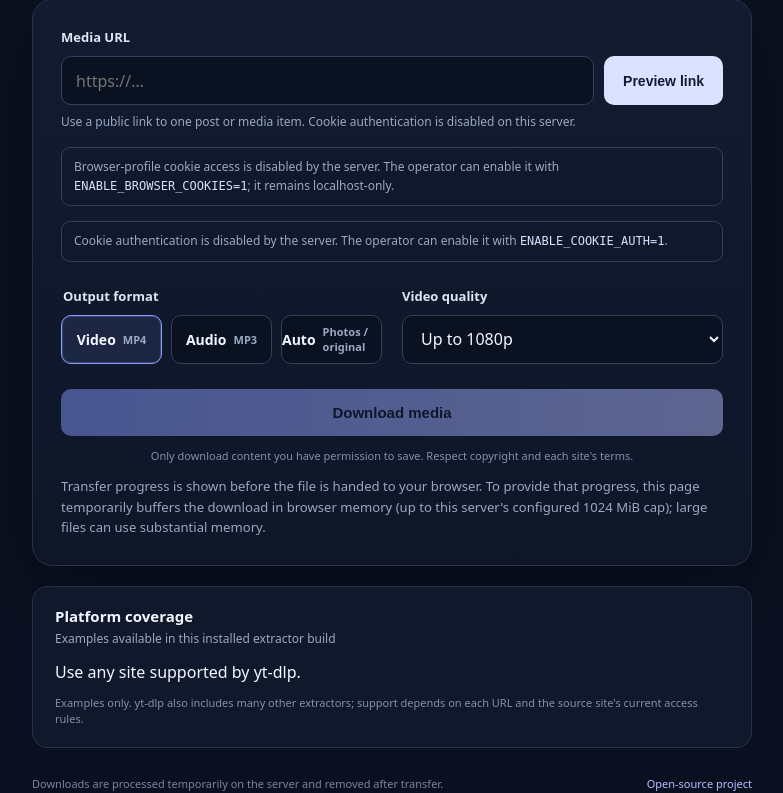
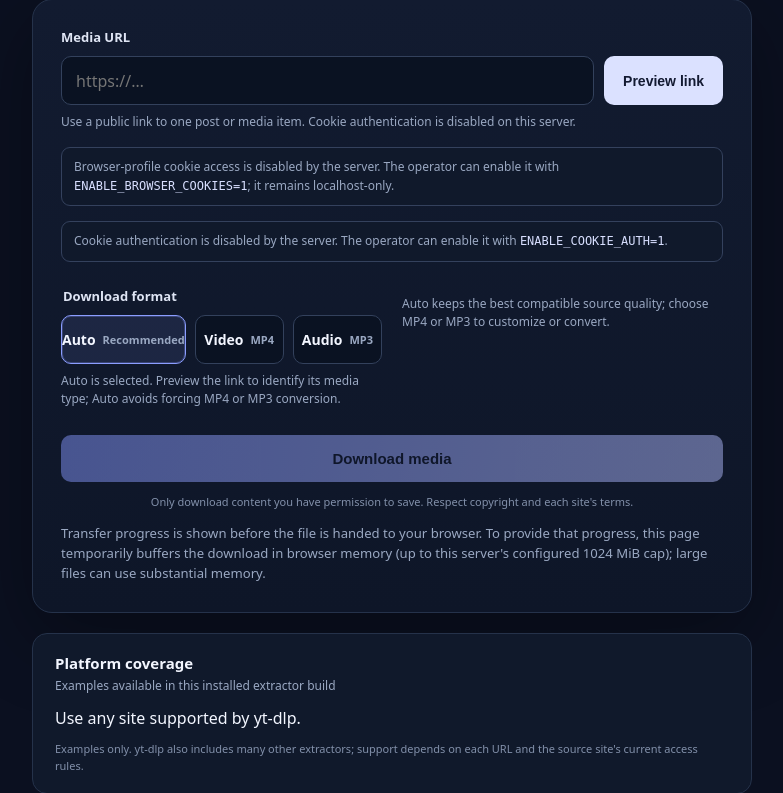
Before and after one commit to leetech254/web-downloader, a Flask app: page / in a window 1280 px wide. Shown: the part 409-1202 px from the top of the page, without its empty margins (248-1031 px from the left). Run offline with Flask 3, Linux system fonts and the light colour scheme; data that the repository does not hold is empty; some libraries are stand-ins or nearby versions.

Commit message:
Auto-detect media type and recommend compatible formats

```diff
--- a/app.py
+++ b/app.py
@@ -67,6 +67,8 @@ SIDECAR_EXTENSIONS = {
     ".webp", ".jpg", ".jpeg", ".png", ".gif", ".json", ".description",
     ".vtt", ".srt", ".ass", ".lrc", ".part", ".ytdl", ".temp",
 }
+IMAGE_EXTENSIONS = {"apng", "avif", "bmp", "gif", "heic", "heif", "jpeg", "jpg", "png", "tif", "tiff", "webp"}
+VALID_FORMATS = {"auto", "mp4", "mp3", "original"}
 
 
 class InputError(ValueError):
@@ -117,7 +119,19 @@ def validate_url(value: str) -> str:
     return value
 
 
+def _validate_quality(format_type: str, quality: str) -> None:
+    if format_type == "mp3" and quality not in AUDIO_QUALITIES:
+        raise InputError("Choose a supported MP3 bitrate.")
+    if format_type == "mp4" and quality not in VIDEO_QUALITIES:
+        raise InputError("Choose a supported video quality.")
+
+
 def _options(format_type: str, quality: str, output_template: str) -> dict:
+    _validate_quality(format_type, quality)
+    if format_type == "auto":
+        # Let yt-dlp choose a compatible format from the source without forcing conversion.
+        return {"outtmpl": output_template}
+
     if format_type == "original":
         return {
             "format": "best/bestvideo+bestaudio",
@@ -125,8 +139,6 @@ def _options(format_type: str, quality: str, output_template: str) -> dict:
         }
 
     if format_type == "mp3":
-        if quality not in AUDIO_QUALITIES:
-            raise InputError("Choose a supported MP3 bitrate.")
         return {
             "format": "bestaudio/best",
             "outtmpl": output_template,
@@ -139,8 +151,6 @@ def _options(format_type: str, quality: str, output_template: str) -> dict:
 
     if format_type != "mp4":
         raise InputError("Choose MP4 video or MP3 audio.")
-    if quality not in VIDEO_QUALITIES:
-        raise InputError("Choose a supported video quality.")
 
     if quality == "best":
         fmt = "bestvideo+bestaudio/best"
@@ -282,6 +292,44 @@ def _duration(info: dict) -> int | None:
         return max(0, int(value)) if value is not None else None
     except (TypeError, ValueError, OverflowError):
         return None
+
+
+def _stream_availability(info: dict, codec_key: str) -> bool | None:
+    """Return whether a stream exists, or None when the extractor gives no codec evidence."""
+    formats = info.get("formats")
+    candidates = [info, *(formats if isinstance(formats, list) else [])]
+    codec_values = [item.get(codec_key) for item in candidates if isinstance(item, dict) and codec_key in item]
+    if any(value and str(value).casefold() not in {"none", "unknown"} for value in codec_values):
+        return True
+    return False if codec_values else None
+
+
+def _media_type(info: dict) -> str:
+    """Classify extractor metadata without tying detection to the requested output format."""
+    if _stream_availability(info, "vcodec") is True:
+        return "video"
+    if _stream_availability(info, "acodec") is True:
+        return "audio"
+    candidates = [info]
+    formats = info.get("formats")
+    if isinstance(formats, list):
+        candidates.extend(formats)
+    extensions = {
+        str(item.get("ext") or "").casefold().lstrip(".")
+        for item in candidates if isinstance(item, dict)
+    }
+    if extensions & IMAGE_EXTENSIONS:
+        return "image"
+    return "unknown"
+
+
+def _validate_format_for_media(format_type: str, media_type: str, has_audio: bool | None) -> None:
+    if format_type == "mp4" and media_type == "audio":
+        raise InputError("This link contains audio-only media. Choose Auto or MP3 instead of MP4.")
+    if format_type in {"mp4", "mp3"} and media_type == "image":
+        raise InputError("This link contains images, not audio or video. Choose Auto to keep the original format.")
+    if format_type == "mp3" and media_type == "video" and has_audio is False:
+        raise InputError("This video has no detected audio track. Choose Auto or MP4 instead of MP3.")
 
 
 def _safe_title(value: object) -> str:
@@ -492,7 +540,8 @@ def api_info():
         browser_cookies = _browser_cookie_options()
         temp_dir = tempfile.mkdtemp(prefix="web-downloader-preview-")
         cookie_path = _store_cookie_upload(temp_dir)
-        options = _options(request.form.get("format", "mp4"), request.form.get("quality", "1080"), "%(id)s.%(ext)s")
+        # Preview all source formats first so an output choice cannot prevent detection.
+        options = {}
         if cookie_path:
             options["cookiefile"] = cookie_path
         if browser_cookies:
@@ -507,6 +556,8 @@ def api_info():
             duration=_duration(info),
             thumbnail=thumb,
             extractor=_safe_title(info.get("extractor_key") or info.get("extractor") or "Media site"),
+            media_type=_media_type(info),
+            has_audio=_stream_availability(info, "acodec"),
         )
     except RequestEntityTooLarge:
         return _download_error(
@@ -544,26 +595,37 @@ def download():
     try:
         url = validate_url(request.form.get("url", ""))
         browser_cookies = _browser_cookie_options()
-        format_type = request.form.get("format", "mp4")
+        format_type = request.form.get("format", "auto")
         quality = request.form.get("quality", "1080")
+        if format_type not in VALID_FORMATS:
+            raise InputError("Choose Auto, MP4 video, MP3 audio, or original format.")
+        _validate_quality(format_type, quality)
         temp_dir = tempfile.mkdtemp(prefix="web-downloader-")
         cookie_path = _store_cookie_upload(temp_dir)
         unique_name = uuid.uuid4().hex
         output_template = os.path.join(temp_dir, unique_name + ".%(ext)s")
+        extract_options = _base_options()
+        if cookie_path:
+            extract_options["cookiefile"] = cookie_path
+        if browser_cookies:
+            extract_options["cookiesfrombrowser"] = browser_cookies
+
+        with yt_dlp.YoutubeDL(extract_options) as extractor:
+            info = extractor.extract_info(url, download=False)
+        if not isinstance(info, dict) or info.get("_type") in {"playlist", "multi_video"}:
+            raise InputError("Playlist and collection URLs are not supported; use a single media item.")
+        duration = _duration(info)
+        if duration is not None and duration > MAX_DURATION_SECONDS:
+            raise InputError(f"This media is longer than the {MAX_DURATION_SECONDS // 3600}-hour server limit.")
+        media_type = _media_type(info)
+        has_audio = _stream_availability(info, "acodec")
+        _validate_format_for_media(format_type, media_type, has_audio)
         format_options = _options(format_type, quality, output_template)
         if cookie_path:
             format_options["cookiefile"] = cookie_path
         if browser_cookies:
             format_options["cookiesfrombrowser"] = browser_cookies
-        options = {**_base_options(), **format_options}
-
-        with yt_dlp.YoutubeDL(options) as ydl:
-            info = ydl.extract_info(url, download=False)
-            if not isinstance(info, dict) or info.get("_type") in {"playlist", "multi_video"}:
-                raise InputError("Playlist and collection URLs are not supported; use a single media item.")
-            duration = _duration(info)
-            if duration is not None and duration > MAX_DURATION_SECONDS:
-                raise InputError(f"This media is longer than the {MAX_DURATION_SECONDS // 3600}-hour server limit.")
+        with yt_dlp.YoutubeDL({**_base_options(), **format_options}) as ydl:
             ydl.process_ie_result(info, download=True)
 
         candidates = []
--- a/static/app.css
+++ b/static/app.css
@@ -66,3 +66,6 @@
   text-align: center;
   text-decoration: none;
 }
+
+.choice input:disabled + span { opacity: .42; cursor: not-allowed; }
+#format-guidance { min-height: 3.2em; }
--- a/static/app.js
+++ b/static/app.js
@@ -7,6 +7,9 @@
   const videoLabel = document.getElementById('video-label');
   const audioQuality = document.getElementById('audio-quality');
   const audioLabel = document.getElementById('audio-label');
+  const formatGuidance = document.getElementById('format-guidance');
+  const qualityGuidance = document.getElementById('quality-guidance');
+  const formatRadios = Array.from(form.querySelectorAll('input[name="format"]'));
   const preview = document.getElementById('preview');
   const message = document.getElementById('message');
   const loading = document.getElementById('loading');
@@ -33,6 +36,9 @@
   const maxCookieBytes = Number(cookieManager?.dataset.maxBytes || 0);
   let previewKey = '';
   let downloadObjectUrl = '';
+  let detectedMediaType = 'unknown';
+  let detectedAudio = null;
+  let hasPreviewedMedia = false;
 
   function selectedFormat() {
     return form.querySelector('input[name="format"]:checked').value;
@@ -40,13 +46,13 @@
 
   function selectedQuality() {
     if (selectedFormat() === 'mp3') return audioQuality.value;
-    return selectedFormat() === 'original' ? 'best' : videoQuality.value;
+    return ['auto', 'original'].includes(selectedFormat()) ? 'best' : videoQuality.value;
   }
 
   function currentKey() {
     const file = cookieInput?.files?.[0];
     const cookieState = file ? `${file.name}:${file.size}:${file.lastModified}` : '';
-    return `${urlInput.value.trim()}\n${selectedFormat()}\n${selectedQuality()}\n${cookieState}\n${cookieAck?.checked ? 'acknowledged' : 'not-acknowledged'}\n${browserCookieBrowser?.value || ''}\n${browserCookieProfile?.value || ''}\n${browserCookieKeyring?.value || ''}\n${browserCookieAck?.checked ? 'browser-acknowledged' : 'not-acknowledged'}`;
+    return `${urlInput.value.trim()}\n${cookieState}\n${cookieAck?.checked ? 'acknowledged' : 'not-acknowledged'}\n${browserCookieBrowser?.value || ''}\n${browserCookieProfile?.value || ''}\n${browserCookieKeyring?.value || ''}\n${browserCookieAck?.checked ? 'browser-acknowledged' : 'not-acknowledged'}`;
   }
 
   function hasCookieConsent() {
@@ -109,7 +115,7 @@
   function refreshOptions() {
     const format = selectedFormat();
     const audio = format === 'mp3';
-    const automatic = format === 'original';
+    const automatic = format === 'auto' || format === 'original';
     videoLabel.classList.toggle('hidden', audio || automatic);
     videoQuality.classList.toggle('hidden', audio || automatic);
     videoQuality.disabled = audio || automatic;
@@ -118,12 +124,18 @@
     audioQuality.disabled = !audio;
     audioQuality.name = audio ? 'quality' : '';
     audioLabel.classList.toggle('hidden', !audio);
-    clearPreview();
+    if (qualityGuidance) qualityGuidance.hidden = !automatic;
+    updateFormatGuidance();
   }
 
   function clearPreview() {
     previewKey = '';
     downloadButton.disabled = true;
+    detectedMediaType = 'unknown';
+    detectedAudio = null;
+    hasPreviewedMedia = false;
+    formatRadios.forEach((radio) => { radio.disabled = false; });
+    updateFormatGuidance();
     preview.hidden = true;
     image.hidden = true;
     message.hidden = true;
@@ -162,6 +174,60 @@
     message.className = 'message message-success';
     message.setAttribute('role', 'status');
     message.hidden = false;
+  }
+
+  function setFormat(value) {
+    const radio = formatRadios.find((item) => item.value === value);
+    if (radio) radio.checked = true;
+  }
+
+  function updateFormatGuidance(reason = '') {
+    if (!formatGuidance) return;
+    if (reason) {
+      formatGuidance.textContent = reason;
+      return;
+    }
+    const format = selectedFormat();
+    if (format === 'auto' && !hasPreviewedMedia) {
+      formatGuidance.textContent = 'Auto is selected. Preview the link to identify its media type; Auto avoids forcing MP4 or MP3 conversion.';
+      return;
+    }
+    if (format === 'mp4') {
+      formatGuidance.textContent = 'MP4 video is selected. If the source cannot provide a compatible video stream, switch to Auto.';
+    } else if (format === 'mp3') {
+      formatGuidance.textContent = 'MP3 conversion is selected and needs an audio track. Choose Auto to keep a compatible source format.';
+    } else if (detectedMediaType === 'video') {
+      formatGuidance.textContent = 'Detected video. Auto lets yt-dlp choose a compatible source format; MP4 and MP3 remain optional.';
+    } else if (detectedMediaType === 'audio') {
+      formatGuidance.textContent = 'Detected audio-only media. Auto keeps a compatible audio format; MP4 is unavailable.';
+    } else if (detectedMediaType === 'image') {
+      formatGuidance.textContent = 'Detected image/photo media. Auto keeps the original format; MP4 and MP3 are unavailable.';
+    } else {
+      formatGuidance.textContent = 'Auto is recommended because the media type could not be confirmed. It lets yt-dlp choose a compatible source format.';
+    }
+  }
+
+  function updateFormatAvailability(mediaType, hasAudio = null) {
+    detectedMediaType = ['video', 'audio', 'image'].includes(mediaType) ? mediaType : 'unknown';
+    detectedAudio = typeof hasAudio === 'boolean' ? hasAudio : null;
+    hasPreviewedMedia = true;
+    const mp4 = formatRadios.find((item) => item.value === 'mp4');
+    const mp3 = formatRadios.find((item) => item.value === 'mp3');
+    if (mp4) mp4.disabled = detectedMediaType === 'audio' || detectedMediaType === 'image';
+    if (mp3) mp3.disabled = detectedMediaType === 'image' || (detectedMediaType === 'video' && detectedAudio === false);
+
+    const selected = formatRadios.find((item) => item.checked);
+    if (selected?.disabled) {
+      const previous = selected.value;
+      setFormat('auto');
+      refreshOptions();
+      const reason = previous === 'mp4'
+        ? `MP4 is unavailable for detected ${detectedMediaType === 'audio' ? 'audio-only' : 'image'} media; Auto has been selected.`
+        : 'MP3 is unavailable because no audio track was detected; Auto has been selected.';
+      updateFormatGuidance(reason);
+      return;
+    }
+    updateFormatGuidance();
   }
 
   function friendlyNetworkError(error) {
@@ -251,9 +317,12 @@
     downloadButton.disabled = busy || !previewKey || currentKey() !== previewKey;
   }
 
-  form.querySelectorAll('input[name="format"]').forEach((radio) => radio.addEventListener('change', refreshOptions));
-  [urlInput, videoQuality, audioQuality, browserCookieProfile].filter(Boolean).forEach((control) => control.addEventListener('input', clearPreview));
-  form.querySelectorAll('select').forEach((control) => control.addEventListener('change', clearPreview));
+  formatRadios.forEach((radio) => radio.addEventListener('change', refreshOptions));
+  [urlInput, browserCookieProfile].filter(Boolean).forEach((control) => control.addEventListener('input', clearPreview));
+  form.querySelectorAll('select').forEach((control) => control.addEventListener('change', () => {
+    if ([videoQuality, audioQuality].includes(control)) updateFormatGuidance();
+    else clearPreview();
+  }));
   cookieInput?.addEventListener('change', () => {
     const file = cookieInput.files?.[0];
     if (file && maxCookieBytes && file.size > maxCookieBytes) {
@@ -307,6 +376,7 @@
     const url = urlInput.value.trim();
     if (!urlInput.reportValidity()) return;
     if (!hasCookieConsent() || !hasBrowserCookieConsent()) return;
+    const requestKey = currentKey();
     previewButton.disabled = true;
     previewButton.textContent = 'Checking…';
     message.textContent = 'Checking the link and loading media details…';
@@ -321,6 +391,10 @@
         body: data,
       });
       const result = await response.json().catch(() => ({}));
+      if (currentKey() !== requestKey) {
+        showError('The link or cookie settings changed while the preview was loading. Preview the current request again.');
+        return;
+      }
       if (!response.ok) {
         const fallback = response.status === 413
           ? 'The request or cookie file exceeds the server upload limit.'
@@ -328,8 +402,14 @@
         throw new Error(result.error || fallback);
       }
 
+      updateFormatAvailability(result.media_type, result.has_audio);
       document.getElementById('preview-title').textContent = result.title || 'Untitled media';
-      const details = [result.extractor, result.uploader, formatDuration(result.duration)].filter(Boolean);
+      const mediaLabel = {
+        video: 'Video',
+        audio: 'Audio only',
+        image: 'Image / photo',
+      }[result.media_type] || 'Media type unconfirmed';
+      const details = [mediaLabel, result.extractor, result.uploader, formatDuration(result.duration)].filter(Boolean);
       document.getElementById('preview-details').textContent = details.join(' · ');
       if (result.thumbnail) {
         image.src = result.thumbnail;
@@ -337,10 +417,12 @@
       }
       preview.hidden = false;
       message.hidden = true;
-      previewKey = currentKey();
+      previewKey = requestKey;
       downloadButton.disabled = false;
     } catch (error) {
-      showError(friendlyNetworkError(error));
+      showError(currentKey() !== requestKey
+        ? 'The link or cookie settings changed while the preview was loading. Preview the current request again.'
+        : friendlyNetworkError(error));
     } finally {
       previewButton.disabled = false;
       previewButton.textContent = 'Preview link';
--- a/templates/index.html
+++ b/templates/index.html
@@ -94,12 +94,13 @@
 
         <div class="options-grid">
           <fieldset>
-            <legend>Output format</legend>
+            <legend>Download format</legend>
             <div class="choice-row">
-              <label class="choice"><input type="radio" name="format" value="mp4" checked><span>Video <small>MP4</small></span></label>
+              <label class="choice"><input type="radio" name="format" value="auto" checked><span>Auto <small>Recommended</small></span></label>
+              <label class="choice"><input type="radio" name="format" value="mp4"><span>Video <small>MP4</small></span></label>
               <label class="choice"><input type="radio" name="format" value="mp3"><span>Audio <small>MP3</small></span></label>
-              <label class="choice"><input type="radio" name="format" value="original"><span>Auto <small>Photos / original</small></span></label>
             </div>
+            <p id="format-guidance" class="hint" role="status" aria-live="polite">Auto will use a source-compatible format. Preview the link to see whether it contains video, audio, or images.</p>
           </fieldset>
           <div>
             <label class="field-label" for="video-quality" id="video-label">Video quality</label>
@@ -119,6 +120,7 @@
               <option value="192" selected>192 kbps</option>
               <option value="128">128 kbps</option>
             </select>
+            <p id="quality-guidance" class="hint">Auto keeps the best compatible source quality; choose MP4 or MP3 to customize or convert.</p>
           </div>
         </div>
 
```
Also changed, not shown: test_app.py (+94 -4 lines), test_frontend.cjs (+66 -8 lines), README.md.
